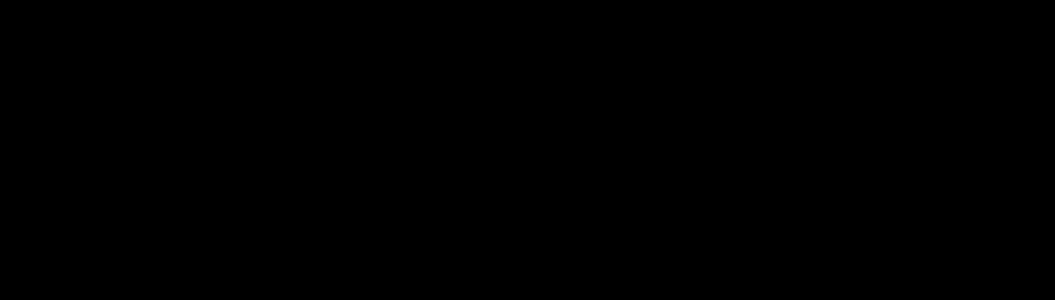
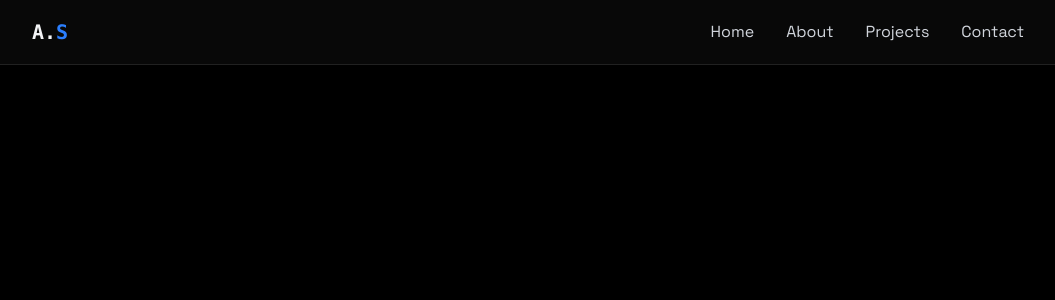
Before and after one commit to 1-Ahmed-Salah/portfolio-001, a React (Vite) app: page / in a window 1280 px wide. Shown: the top 300 px of the page, without its empty margins (112-1167 px from the left). Built offline with nearby package versions, Linux system fonts and the light colour scheme.

Commit message:
Enhanced loading screen, added navbar & mobile navigation

```diff
--- a/src/App.tsx
+++ b/src/App.tsx
@@ -1,17 +1,21 @@
 import { useState } from "react"
 import { LoadingScreen } from "./components/LoadingScreen"
+import Navbar from "./components/Navbar";
+import MobileMenu from "./components/MobileMenu";
 
 
 
 function App() {
 
   const [isLoaded, setLoaded] = useState<boolean>(false);
+  const [menuOpen, setMenuOpen] = useState<boolean>(false);
 
   return (
     <>
       {!isLoaded && <LoadingScreen onComplete={()=> setLoaded(true)}/>}
-      <div className={`${isLoaded? 'opacity-100': 'opacity-0'} min-h-screen transition-opacity duration-700 bg-black text-gray-100`}>
-
+      <div className={`${isLoaded? 'opacity-100': 'opacity-0'} min-h-screen transition-opacity duration-700 bg-black text-gray-100 `}>
+        <Navbar menuOpen={menuOpen} setMenuOpen={setMenuOpen} />
+        <MobileMenu menuOpen={menuOpen} setMenuOpen={setMenuOpen} />
       </div>
     </>
   )
--- a/src/components/LoadingScreen.tsx
+++ b/src/components/LoadingScreen.tsx
@@ -20,10 +20,10 @@
 
                 setTimeout(()=> {
                     onComplete();
-                }, 1100);
+                }, 1000);
 
             }
-        }, 120);
+        }, 110);
 
         console.log(text);
 
--- /dev/null
+++ b/src/components/MobileMenu.tsx
@@ -0,0 +1,55 @@
+
+interface IMobileMenuState {
+    menuOpen: boolean;
+    setMenuOpen(value: boolean): void;
+}
+const MobileMenu: React.FC<IMobileMenuState> = ({ menuOpen, setMenuOpen }) => {
+    return (
+        <div
+            className={`fixed top-0 left-0 w-full bg-[rgba(10,10,10,0.8)] z-40 flex flex-col justify-center items-center transition-all duration-300 ease-in-out ${menuOpen? 'h-screen opacity-100 pointer-events-auto' : 'h-0 opacity-0 pointer-events-none'}`}
+        >
+            <button
+                onClick={()=> setMenuOpen(false)}
+                className="absolute top-6 right-6 text-white text-3xl focus:outline-none cursor-pointer"
+                aria-label="Close menu"
+            >
+                &times;
+            </button>
+
+            <a
+                href="#home"
+                onClick={()=> setMenuOpen(false)}
+                className={`text-2xl text-white font-semibold my-4 transform transition-transform duration-300 ${menuOpen? 'opacity-100 translate-y-0':'opacity-0 translate-y-5'}`}
+            >
+                Home
+            </a>
+
+            <a
+                href="#about"
+                onClick={()=> setMenuOpen(false)}
+                className={`text-2xl text-white font-semibold my-4 transform transition-transform duration-300 ${menuOpen? 'opacity-100 translate-y-0':'opacity-0 translate-y-5'}`}
+            >
+                About
+            </a>
+
+            <a
+                href="#projects"
+                onClick={()=> setMenuOpen(false)}
+                className={`text-2xl text-white font-semibold my-4 transform transition-transform duration-300 ${menuOpen? 'opacity-100 translate-y-0':'opacity-0 translate-y-5'}`}
+            >
+                Projects
+            </a>
+
+            <a
+                href="#contact"
+                onClick={()=> setMenuOpen(false)}
+                className={`text-2xl text-white font-semibold my-4 transform transition-transform duration-300 ${menuOpen? 'opacity-100 translate-y-0':'opacity-0 translate-y-5'}`}
+            >
+                Contact
+            </a>
+
+        </div>
+    )
+}
+
+export default MobileMenu
--- /dev/null
+++ b/src/components/Navbar.tsx
@@ -0,0 +1,64 @@
+import { useEffect } from "react";
+
+interface INavbarState {
+    menuOpen: boolean;
+    setMenuOpen: (val: boolean)=> void;
+}
+
+const Navbar: React.FC<INavbarState> = ({ menuOpen, setMenuOpen }) => {
+
+    useEffect(()=> {
+        document.body.style.overflow = menuOpen? 'hidden': '';
+
+        return () => {
+            document.body.style.overflow = '';
+        }
+    }, [menuOpen])
+
+    return (
+        <nav className="fixed top-0 w-full z-40 bg-[rgba(10,10,10,0.8)] backdrop-blur-lg border-b border-white/10">
+            <div className="max-w-5xl mx-auto px-4">
+                <div className="flex justify-between items-center h-16">
+
+                    {/* Logo */}
+                    <a href="#home" className="font-mono text-xl font-bold">
+                        A.<span className="text-blue-500">S</span>
+                    </a>
+
+                    {/* Menu Icon */}
+                    <div
+                        role="button"
+                        aria-label="Toggle menu"
+                        className="w-7 h-5 relative cursor-pointer z-40 md:hidden"
+                        onClick={()=> setMenuOpen(!menuOpen)}
+                    >
+                        &#9776;
+                    </div>
+
+                    <div className="hidden md:flex items-center space-x-8">
+
+                        <a href="#home" className="text-gray-300 hover:text-white transition-colors">
+                            Home
+                        </a>
+
+                        <a href="#about" className="text-gray-300 hover:text-white transition-colors">
+                            About
+                        </a>
+
+                        <a href="#projects" className="text-gray-300 hover:text-white transition-colors">
+                            Projects
+                        </a>
+
+                        <a href="#contact" className="text-gray-300 hover:text-white transition-colors">
+                            Contact
+                        </a>
+
+                    </div>
+
+                </div>
+            </div>
+        </nav>
+    )
+}
+
+export default Navbar
```
